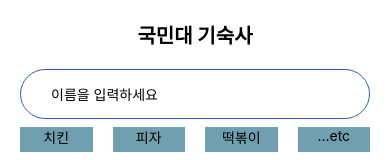
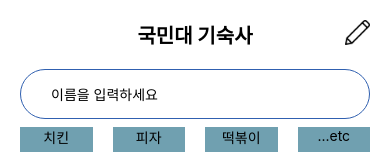
Before and after one commit to Deli-Dutch/front-end, a React Native app in the folder front/: screen /PersonalSearch in a window 390 px wide. Shown: the top 160 px of the page. Built offline with nearby package versions, Linux system fonts and the light colour scheme.

Commit message:
feat: 게시글 작성 버튼 및 페이지 연결

```diff
--- a/front/pages/PersonalSearch.js
+++ b/front/pages/PersonalSearch.js
@@ -98,16 +98,20 @@
         backgroundColor: '#ffffff',
         height: '100%',
       }}>
+      <View>
       <Text
         style={{
           textAlign: 'center',
           fontWeight: '700',
           fontSize: 20,
-          marginBottom: 20,
-          marginTop: 20,
+          marginVertical: 20,
         }}>
         국민대 기숙사
-      </Text>
+        </Text>
+        <TouchableOpacity style={{ position: 'absolute', right: 20, top: 20, }} onPress={() => navigation.navigate('WriteSoloBoard')}>
+          <Image style={{ width: 25, height: 25 }} source={require('../assets/pencil.png')} />
+        </TouchableOpacity>
+      </View>
       <View style={{paddingHorizontal: 20}}>
         <View style={styles.textInputStyle}>
           <TextInput
--- a/front/pages/TogetherSearch.js
+++ b/front/pages/TogetherSearch.js
@@ -17,7 +17,7 @@
 
 import Modal from '../components/Modal';
 
-const TogetherSearch = () => {
+const TogetherSearch = ({navigation}) => {
   const [search, setSearch] = useState('');
   const [filteredDataSource, setFilteredDataSource] = useState([]);
   const [masterDataSource, setMasterDataSource] = useState([]);
@@ -102,6 +102,7 @@
         backgroundColor: '#ffffff',
         height: '100%',
       }}>
+      <View>
       <Text
         style={{
           textAlign: 'center',
@@ -112,6 +113,10 @@
         }}>
         국민대 기숙사
       </Text>
+      <TouchableOpacity style={{ position: 'absolute', right: 20, top: 20, }} onPress={() => navigation.navigate('WriteTogetherBoard')}>
+          <Image style={{ width: 25, height: 25 }} source={require('../assets/pencil.png')} />
+      </TouchableOpacity>
+      </View>
       <View style={{paddingHorizontal: 20}}>
         <View style={styles.textInputStyle}>
           <TextInput
```
Also changed, not shown: front/assets/pencil.png (added).
